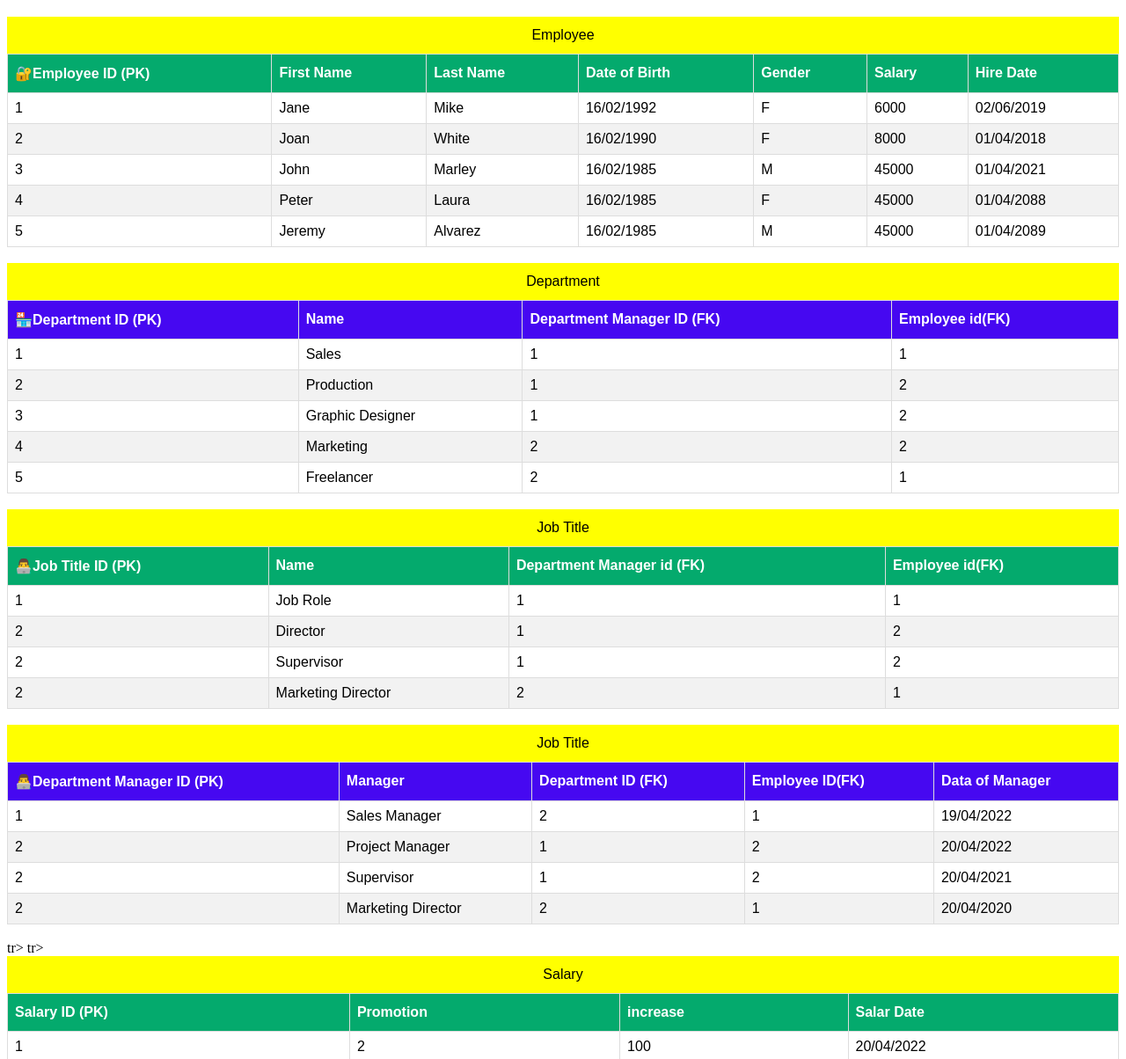
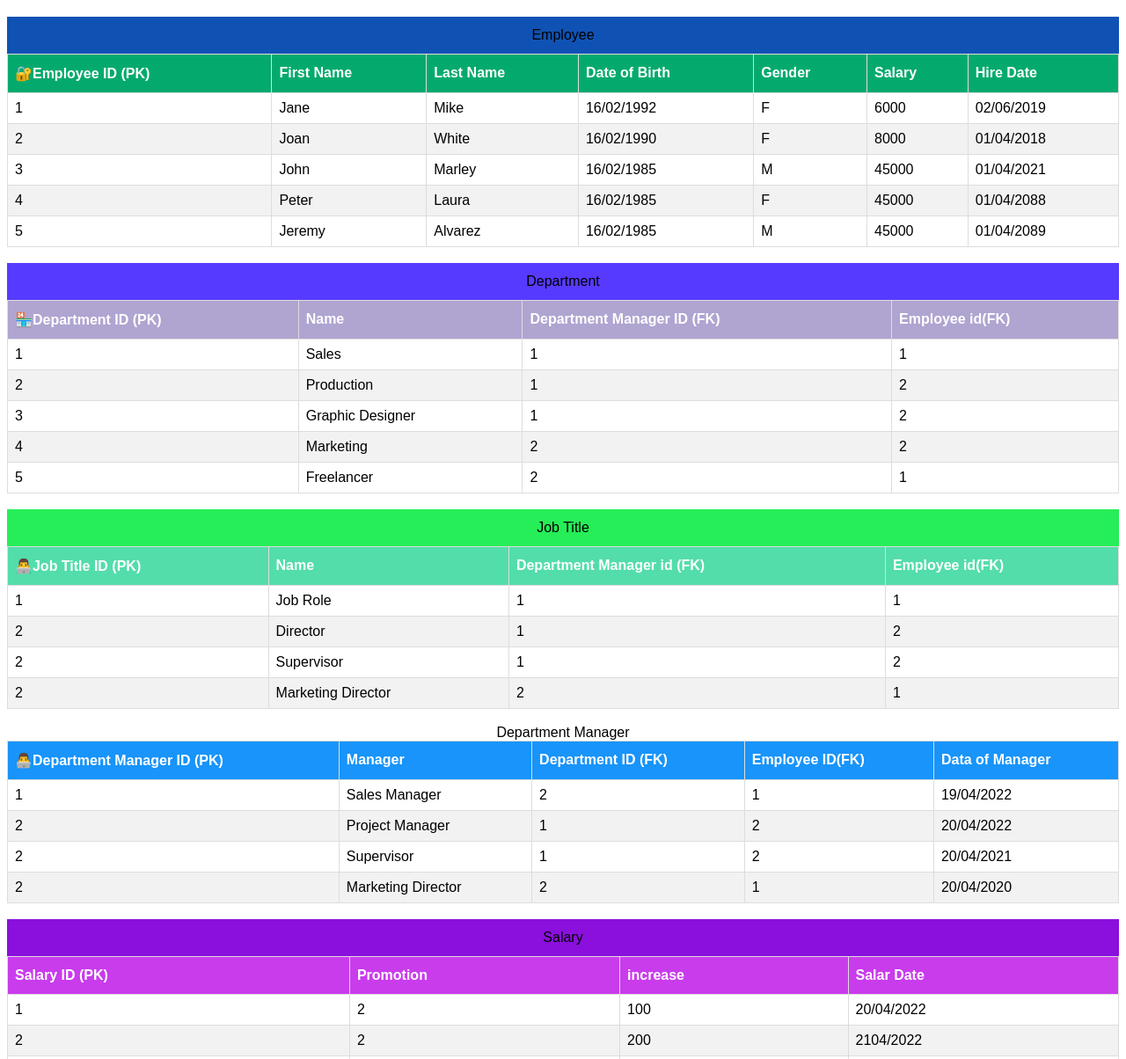
Before and after one commit to magdaleneg/webdevca01, a plain HTML site: page main/index.html in a window 1280 px wide. Shown: the part 61-1265 px from the top of the page at 88% size. Drawn offline with Linux system fonts and the light colour scheme.

Commit message:
Recheck for error using validator.w3.org

```diff
--- a/main/index.html
+++ b/main/index.html
@@ -160,9 +160,9 @@
         </tbody>
     </table>
 <br>
- <!-- Job Title Start Here-->
+ <!-- Job Department Manager Start Here-->
  <table id="departmentm">
-    <caption> Job Title</caption> <!-- the caption is the first child of the table-->
+    <caption> Department Manager </caption> <!-- the caption is the first child of the table-->
     <thead> <!--The thead is after caption-->
         <tr>
             <th>👨‍💻Department Manager ID (PK)</th>
@@ -227,21 +227,18 @@
                 <td>20/04/2022</td>
             </tr>
             <tr>
-
+                <td>2</td>
+                <td>2</td>
+                <td>200</td>
+                <td>2104/2022</td>
             </tr>
             <tr>
                 <td>2</td>
                 <td>2</td>
                 <td>200</td>
-                <td>2104/2022</td>
-            </tr>
-            tr>
-                <td>2</td>
-                <td>2</td>
-                <td>200</td>
                 <td>21/04/2022</td>
             </tr>
-            tr>
+            <tr>
                 <td>2</td>
                 <td>2</td>
                 <td>100</td>
--- a/main/style.css
+++ b/main/style.css
@@ -22,11 +22,11 @@
     color: white;
   }
 
- /* style for caption is apply to all table */
-caption {
+ /* style for caption is apply */
+#employee caption {
     display: table-caption;
     text-align: center;
-    background-color: yellow;
+    background-color: rgb(255, 255, 95);
     padding-top: 12px;
     padding-bottom: 12px;
   }
@@ -53,8 +53,16 @@ caption {
     padding-top: 12px;
     padding-bottom: 12px;
     text-align: left;
-    background-color: #4608f1;
+    background-color: #b0a4d1;
     color: white;
+  }
+ /* style for caption is apply */
+ #department caption {
+    display: table-caption;
+    text-align: center;
+    background-color: rgb(87, 58, 255);
+    padding-top: 12px;
+    padding-bottom: 12px;
   }
 
  /* style for the jobtitle table */
@@ -77,10 +85,17 @@ caption {
     padding-top: 12px;
     padding-bottom: 12px;
     text-align: left;
-    background-color: #04AA6D;
+    background-color: #53ddab;
     color: white;
   }
-
+ /* style for caption is apply */
+ #jobtitle caption {
+    display: table-caption;
+    text-align: center;
+    background-color: rgb(38, 238, 88);
+    padding-top: 12px;
+    padding-bottom: 12px;
+  }
    /* style for the salary table */
  #salary {
     font-family: Arial, Helvetica, sans-serif;
@@ -101,10 +116,18 @@ caption {
     padding-top: 12px;
     padding-bottom: 12px;
     text-align: left;
-    background-color: #04AA6D;
+    background-color: #c93cec;
     color: white;
   }
+/* style for caption is apply */
+#salary caption {
+    display: table-caption;
+    text-align: center;
+    background-color: rgb(139, 15, 221);
+    padding-top: 12px;
+    padding-bottom: 12px;
 
+  }
   /* style for the Department Manager table */
 #departmentm {
     font-family: Arial, Helvetica, sans-serif;
@@ -125,6 +148,14 @@ caption {
     padding-top: 12px;
     padding-bottom: 12px;
     text-align: left;
-    background-color: #4608f1;
+    background-color: #1894fa;
     color: white;
   }
+   /* style for caption is apply */
+#employee caption {
+    display: table-caption;
+    text-align: center;
+    background-color: rgb(16, 82, 180);
+    padding-top: 12px;
+    padding-bottom: 12px;
+  }
```
